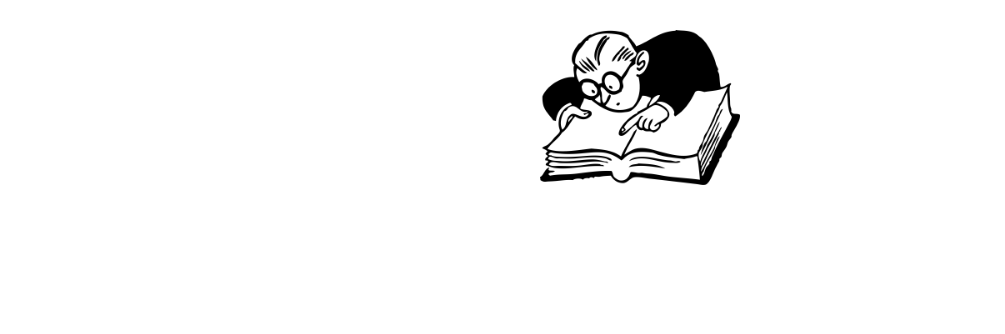
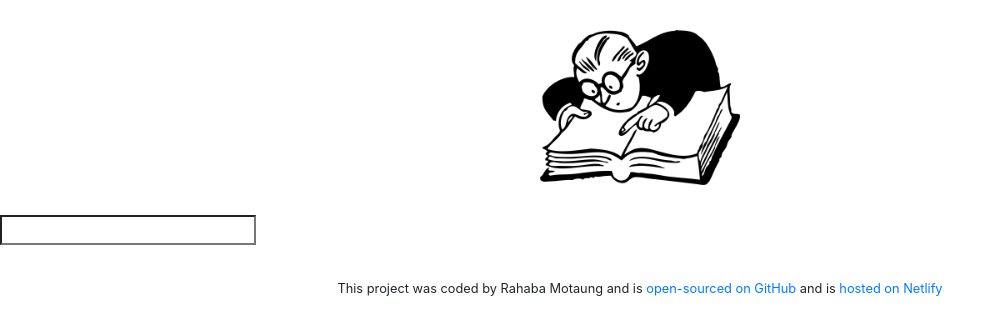
Before and after one commit to Habba101/dictionary-project, a React (Create React App) app: page / in a window 1280 px wide. Shown: the top 334 px of the page, without its empty margins (0-1005 px from the left). Built offline with nearby package versions, Linux system fonts and the light colour scheme.

Commit message:
Added the search engine

```diff
--- a/src/App.css
+++ b/src/App.css
@@ -7,3 +7,8 @@
   display: block;
   margin: 0 auto;
 }
+
+.App-footer {
+  text-align: center;
+  margin: 30px 0;
+}
--- a/src/App.js
+++ b/src/App.js
@@ -1,12 +1,29 @@
 import logo from "./logo.png";
 import "./App.css";
+import Dictionary from "./Dictionary";
 
 export default function App() {
   return (
     <div className="App">
-      <header className="App-header">
-       <img src={logo} className="App-logo img-fluid" alt="logo" />
-                  </header>
+      <div>
+        <header className="App-header">
+         <img src={logo} className="App-logo img-fluid" alt="logo" />
+        </header>
+
+        <main>
+          <Dictionary />
+        </main>
+
+        <footer className="App-footer">
+          <small>
+          This project was coded by Rahaba Motaung  and is {""}
+          <a href="https://github.com/Habba101/react-weather-app" target="_blank" rel="noopener noreferrer">
+          open-sourced on GitHub
+          </a> and is <a href="https://habbas-react-weather-app.netlify.app/">hosted on Netlify</a>
+          </small>
+        </footer>
+
+      </div>
     </div>
   );
 }
--- /dev/null
+++ b/src/Dictionary.css
@@ -0,0 +1,3 @@
+.Dictionary {
+
+}
--- /dev/null
+++ b/src/Dictionary.js
@@ -0,0 +1,22 @@
+import React, {useState} from "react";
+import "./Dictionary.css";
+
+export default function Dictionary() {
+    let [keyword, setKeyword] = useState("");
+
+    function search(event) {
+        event.preventDefault();
+        alert(`searching for ${keyword} definition...`);
+}
+    function handleKeywordChange(event) {
+               setKeyword(event.target.value);
+    }
+
+    return (
+    <div className="Dictionary">
+        <form onSubmit={search}>
+            <input type="search" onChange={handleKeywordChange} />
+        </form>
+        </div>
+    );
+}
```
